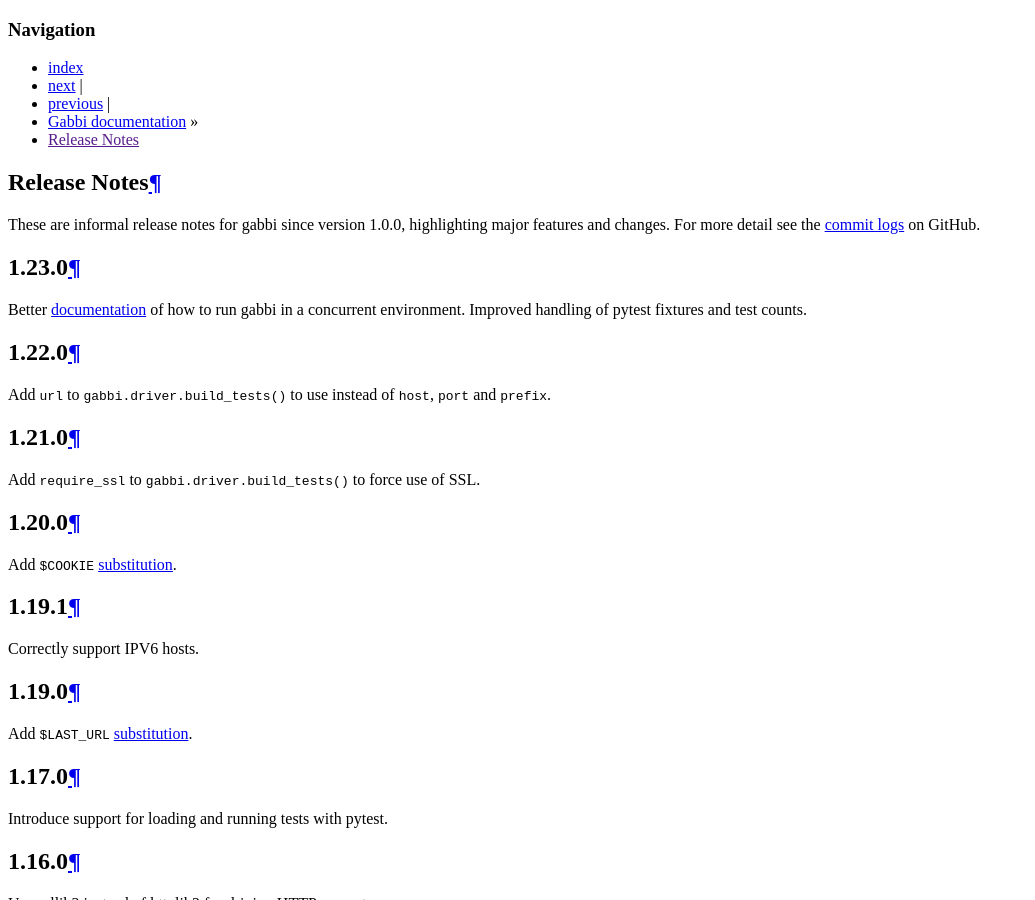
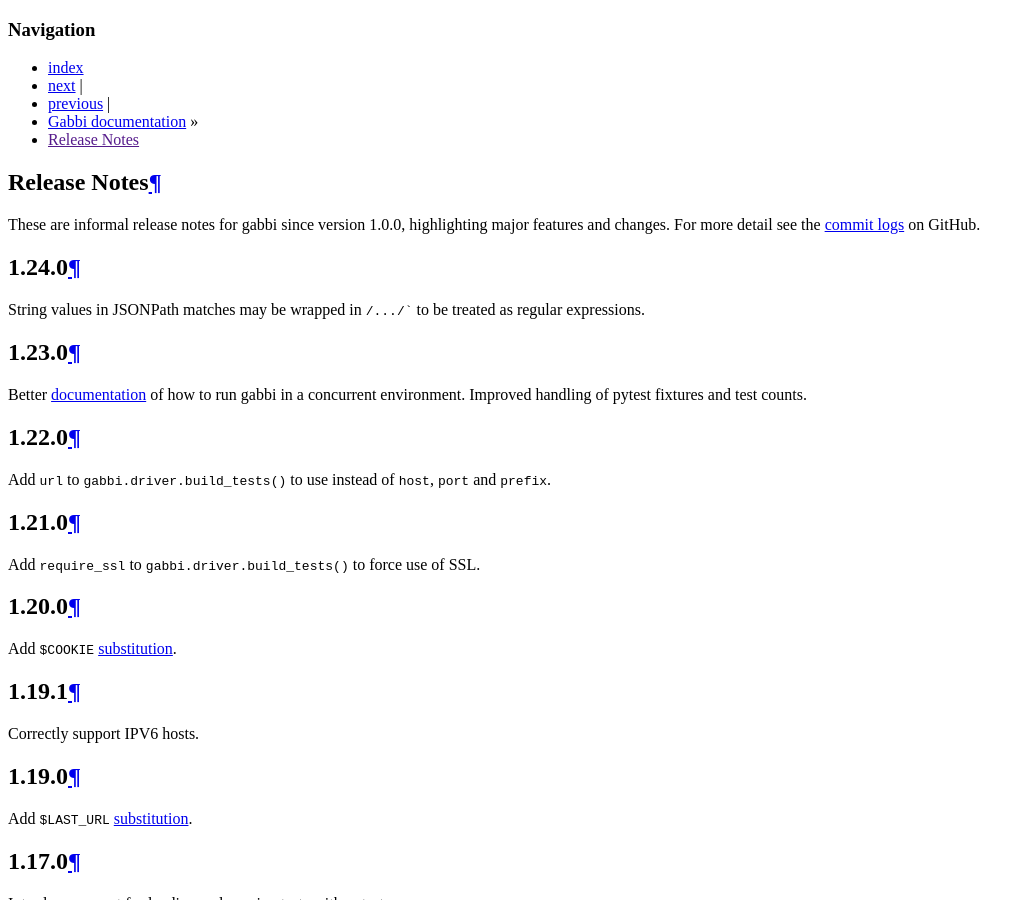
Before and after one commit to cdent/gabbi, a Sphinx documentation site: the page built from docs/source/release.rst, in a window 1280 px wide and 900 px high. Shown: the whole window, without its empty margins (0-1035 px from the left). Built offline with Sphinx 7.4.7, drawn with Linux system fonts in a browser that asks for light colours; comment, search, counter and statistics services are not loaded.

Commit message:
release 1.24.0
- allow regex in jsonpath string matches

````diff
--- a/docs/source/release.rst
+++ b/docs/source/release.rst
@@ -4,6 +4,12 @@
 These are informal release notes for gabbi since version 1.0.0,
 highlighting major features and changes. For more detail see
 the `commit logs`_ on GitHub.
+
+1.24.0
+------
+
+String values in JSONPath matches may be wrapped in ``/.../``` to be
+treated as regular expressions.
 
 1.23.0
 ------
--- a/gabbi/__init__.py
+++ b/gabbi/__init__.py
@@ -12,4 +12,4 @@
 # under the License.
 """See gabbi.driver and gabbbi.case."""
 
-__version__ = '1.23.0'
+__version__ = '1.24.0'
````
